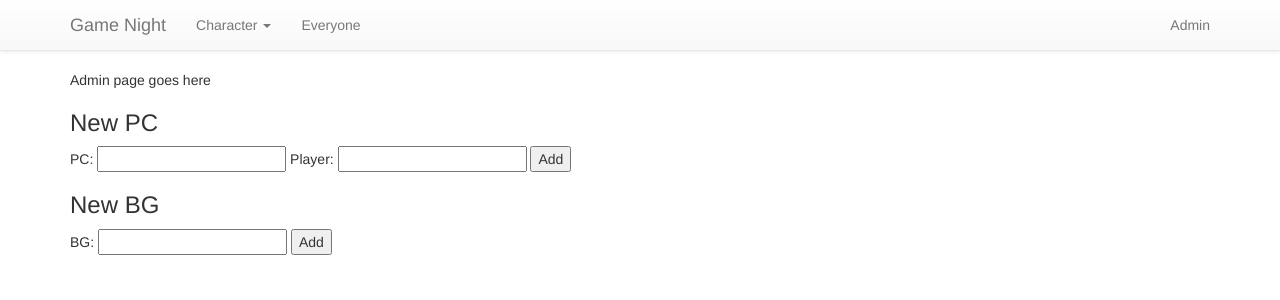
After one commit to PaulMurrayCbr/GameNight, a Flask app: page /admin/ in a window 1280 px wide. The commit adds this page. Shown: the top 300 px of the page. Run offline with Flask 2, Linux system fonts and the light colour scheme; some libraries are stand-ins or nearby versions.

Commit message:
Some forms

```diff
--- /dev/null
+++ b/app/forms.py
@@ -0,0 +1,7 @@
+from flask_wtf import Form
+from wtforms import StringField, BooleanField
+from wtforms.validators import DataRequired
+
+class NewCharacterForm(Form):
+    name = StringField('name', validators=[DataRequired()])
+    pname = StringField('pname', validators=[DataRequired()])
--- a/app/models.py
+++ b/app/models.py
@@ -2,8 +2,9 @@ from app import db
 
 class Character(db.Model):
     id = db.Column(db.Integer, primary_key=True)
-    name = db.Column(db.String(64))
+    name = db.Column(db.String(64), unique=True)
     pname = db.Column(db.String(64))
+    pc = db.Column(db.Boolean)
 
     def __repr__(self):
         return '<%r (%r)>' % (self.name), (self.pname)
--- /dev/null
+++ b/app/templates/admin.html
@@ -0,0 +1,27 @@
+{% extends "base.html" %}
+{% block content %}
+
+Admin page goes here
+
+<div>
+ <h3>New PC</h3>
+  <form action="newpc.do" method="post">
+      {{ newpc_form.hidden_tag() }}
+      <p>
+      	PC: {{ newpc_form.name(size=20) }}
+      	Player: {{ newpc_form.pname(size=20) }}
+      <input type="submit" value="Add"></p>
+  </form>
+  </div>
+
+ <h3>New BG</h3>
+  <form action="newbg.do" method="post">
+      {{ newbg_form.hidden_tag() }}
+      <p>
+      	BG: {{ newbg_form.name(size=20) }}
+      <input type="submit" value="Add"></p>
+  </form>
+  </div>
+
+
+{% endblock %}
--- a/app/templates/base.html
+++ b/app/templates/base.html
@@ -8,7 +8,7 @@
 <meta name="viewport" content="width=device-width, initial-scale=1">
 <title>Game Night - {{ title }}</title>
 
-<link rel="shortcut icon" href="static/d20.ico" />
+<link rel="shortcut icon" href="/static/d20.ico" />
 <!--
 <link rel="stylesheet"
 	href="https://maxcdn.bootstrapcdn.com/bootstrap/3.3.7/css/bootstrap.min.css"
@@ -26,11 +26,11 @@
 	crossorigin="anonymous"></script>
  -->
 
-<link rel="stylesheet"	href="static/bootstrap.min.css">
-<link rel="stylesheet"	href="static/bootstrap-theme.min.css">
-<script	src="static/jquery.min.js"></script>
-<script	src="static/bootstrap.min.js"></script>
-<link rel="stylesheet" href="static/GameNight.css">
+<link rel="stylesheet"	href="/static/bootstrap.min.css">
+<link rel="stylesheet"	href="/static/bootstrap-theme.min.css">
+<script	src="/static/jquery.min.js"></script>
+<script	src="/static/bootstrap.min.js"></script>
+<link rel="stylesheet" href="/static/GameNight.css">
 
 </head>
 <body>
@@ -44,26 +44,24 @@
 					class="icon-bar"></span> <span class="icon-bar"></span> <span
 					class="icon-bar"></span>
 			</button>
-			<a class="navbar-brand" href="/index.php">Game Night</a>
+			<a class="navbar-brand" href="/index">Game Night</a>
 		</div>
 		<div id="navbar" class="navbar-collapse collapse">
 			<ul class="nav navbar-nav">
 				<li class="dropdown"><a href="#" class="dropdown-toggle"
 					data-toggle="dropdown" role="button" aria-haspopup="true"
-					aria-expanded="false"> Player <span class="caret"></span></a>
+					aria-expanded="false"> Character <span class="caret"></span></a>
 					<ul class="dropdown-menu">
-						<li><a href="#">Paul</a></li>
-						<li><a href="#">Bevis</a></li>
-						<li><a href="#">Dave</a></li>
+						<li class="dropdown-header">PCs</li>
+						<li><a href="character/Br Warming">Br Warming</a></li>
+						<li><a href="character/Sirocco">Sirocco</a></li>
 						<li role="separator" class="divider"></li>
-						<li class="dropdown-header">Nav header</li>
-						<li><a href="#">Separated link</a></li>
-						<li><a href="#">One more separated link</a></li>
+						<li><a href="character/Bad Guys">Bad Guys</a></li>
 					</ul></li>
-				<li><a href="#about">Everyone</a></li>
+				<li><a href="everyone">Everyone</a></li>
 			</ul>
 			<ul class="nav navbar-nav navbar-right">
-				<li><a href="admin.php">Admin</a></li>
+				<li><a href="/admin">Admin</a></li>
 			</ul>
 		</div>
 		<!--/.nav-collapse -->
--- a/app/views.py
+++ b/app/views.py
@@ -1,7 +1,26 @@
 from app import app
 from flask.templating import render_template
+from forms import NewCharacterForm
 
 @app.route('/')
 @app.route('/index')
 def index():
     return render_template('index.html', title='Home')
+
+@app.route('/character/<name>')
+def character(name):
+    return "you are looking at the page for %r" % name
+
+@app.route('/admin/')
+def admin():
+    return render_template('admin.html', title='Admin',
+               newpc_form = NewCharacterForm(),
+               newbg_form = NewCharacterForm())
+
+@app.route('/admin/newpc.do', methods=['POST'])
+def do_newpc():
+    return 'new pc'
+
+@app.route('/admin/newbg.do', methods=['POST'])
+def do_newbg():
+    return 'new bg'
--- a/config.py
+++ b/config.py
@@ -17,3 +17,6 @@ print("Sqlalchemy migrate repo %s" % SQLALCHEMY_MIGRATE_REPO)
 #     print('Current database version: ' + str(api.db_version(SQLALCHEMY_DATABASE_URI, SQLALCHEMY_MIGRATE_REPO)))
 # finally:
 #     pass
+
+WTF_CSRF_ENABLED = True
+SECRET_KEY = 'Trucker-basin-zorkmid9'
```
Also changed, not shown: db_repository/versions/003_migration.py (added, +28 -0 lines).
